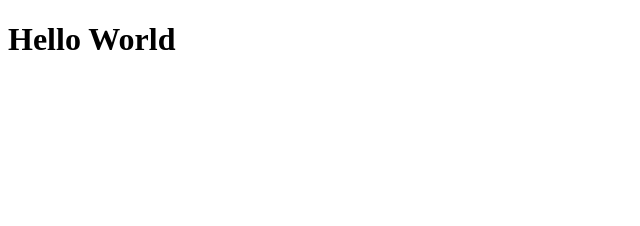
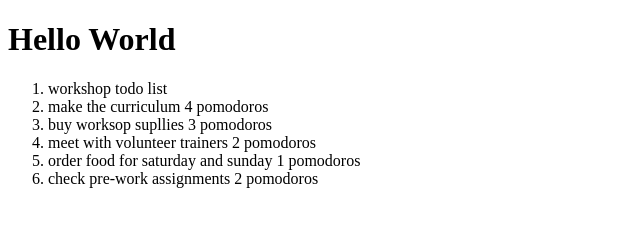
Before and after one commit to angelo2345/todo_app_front_end, a plain HTML site: page index.html in a window 1280 px wide. Shown: the whole page, without its empty margins (0-640 px from the left). Drawn offline with Linux system fonts and the light colour scheme.

Commit message:
workshop todo list

```diff
--- a/index.html
+++ b/index.html
@@ -8,5 +8,14 @@
     <body>
         <h1>Hello World</h1>
 
+        <ol>
+           <li>workshop todo list</li>
+            <li>make the curriculum 4 pomodoros</li>
+            <li>buy worksop supllies 3 pomodoros</li>
+            <li>meet with volunteer trainers 2 pomodoros</li>
+            <li>order food for saturday and sunday 1 pomodoros</li>
+            <li>check pre-work assignments 2 pomodoros</li>
+
+        </ol>
     </body>
 </html>
```
Also changed, not shown: show.html (+18 -0 lines).
